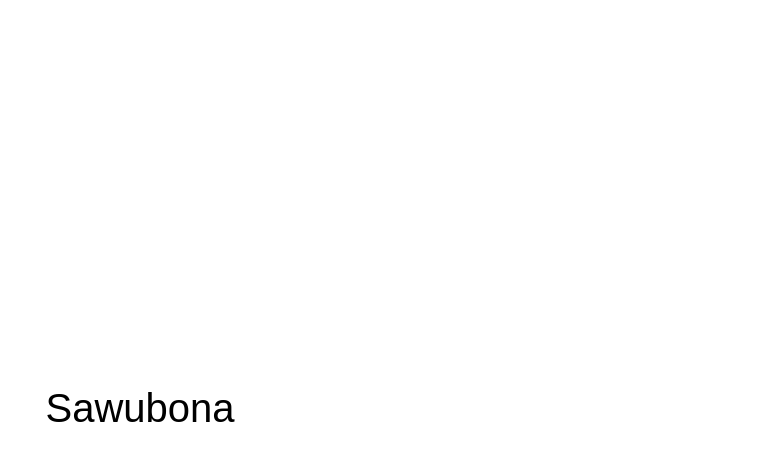
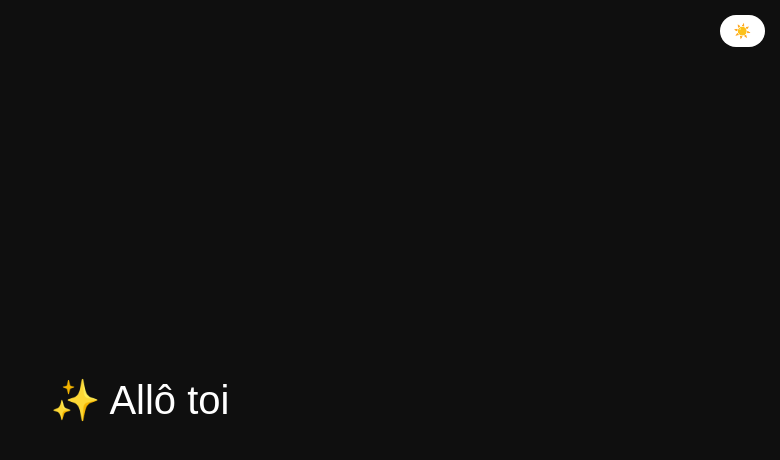
Before and after one commit to damokooff/random-hello, a plain HTML site: page index.html in a window 1280 px wide. Shown: the whole page, without its empty margins (500-1280 px from the left). Drawn offline with Linux system fonts and the light colour scheme.

Commit message:
Update index.html
s

```diff
--- a/index.html
+++ b/index.html
@@ -5,60 +5,82 @@
     <title>Bonjour aléatoire</title>
     <style>
         body {
-            background-color: white;
-            color: black;
+            margin: 0;
             display: flex;
             justify-content: center;
             align-items: center;
             height: 100vh;
             font-size: 40px;
             font-family: Arial, sans-serif;
+            transition: background-color 0.3s, color 0.3s;
+        }
+
+        body.dark {
+            background-color: #0f0f0f;
+            color: #ffffff;
+        }
+
+        body.light {
+            background-color: #ffffff;
+            color: #000000;
+        }
+
+        #toggleTheme {
+            position: fixed;
+            top: 15px;
+            right: 15px;
+            padding: 8px 14px;
+            border: none;
+            border-radius: 20px;
+            cursor: pointer;
+            font-size: 14px;
+        }
+
+        body.dark #toggleTheme {
+            background: #ffffff;
+            color: #000000;
+        }
+
+        body.light #toggleTheme {
+            background: #000000;
+            color: #ffffff;
         }
     </style>
 </head>
-<body>
+<body class="dark">
+
+<button id="toggleTheme">☀️</button>
 
 <div id="bonjour"></div>
 
 <script>
     const bonjours = [
-        "Bonjour",          // Français
-        "Salut",            // Français familier
-        "Coucou",           // Français familier
-        "Hello",            // Anglais
-        "Hi",               // Anglais
-        "Hey",              // Anglais
-        "Hola",             // Espagnol
-        "Buenos días",      // Espagnol
-        "Ciao",             // Italien
-        "Salve",            // Italien
-        "Hallo",            // Allemand
-        "Guten Tag",        // Allemand
-        "Olá",              // Portugais
-        "Bom dia",          // Portugais
-        "Hej",              // Suédois / Danois
-        "Hoi",              // Néerlandais
-        "こんにちは",        // Japonais
-        "やあ",              // Japonais familier
-        "안녕하세요",        // Coréen
-        "مرحبا",            // Arabe
-        "Привет",           // Russe
-        "Здравствуйте",     // Russe formel
-        "你好",              // Chinois
-        "您好",              // Chinois poli
-        "Merhaba",          // Turc
-        "Cześć",            // Polonais
-        "Ahoj",             // Tchèque / Slovaque
-        "Γειά σου",         // Grec
-        "שלום",             // Hébreu
-        "नमस्ते",            // Hindi
-        "Sawubona",         // Zoulou
-        "👋 Hello there!",
-        "✨ Bonjour toi"
+        "Bonjour", "Salut", "Coucou", "Hello", "Hi", "Hey",
+        "Hola", "Buenos días", "Ciao", "Hallo", "Olá", "Hej",
+        "こんにちは", "안녕하세요", "مرحبا", "Привет", "你好",
+
+        /* Québécois 🇨🇦 */
+        "Allô", "Allô là", "Salut là", "Bon matin",
+        "Ça va ben?", "Yo là", "✨ Allô toi", "👋 Allô!"
     ];
 
-    const random = Math.floor(Math.random() * bonjours.length);
-    document.getElementById("bonjour").textContent = bonjours[random];
+    document.getElementById("bonjour").textContent =
+        bonjours[Math.floor(Math.random() * bonjours.length)];
+
+    const body = document.body;
+    const button = document.getElementById("toggleTheme");
+
+    // Dark mode par défaut
+    const savedTheme = localStorage.getItem("theme") || "dark";
+    body.className = savedTheme;
+    button.textContent = savedTheme === "dark" ? "☀️" : "🌙";
+
+    button.onclick = () => {
+        const isDark = body.classList.contains("dark");
+        body.className = isDark ? "light" : "dark";
+        localStorage.setItem("theme", body.className);
+        button.textContent = isDark ? "🌙" : "☀️";
+    };
 </script>
 
 </body>
```
